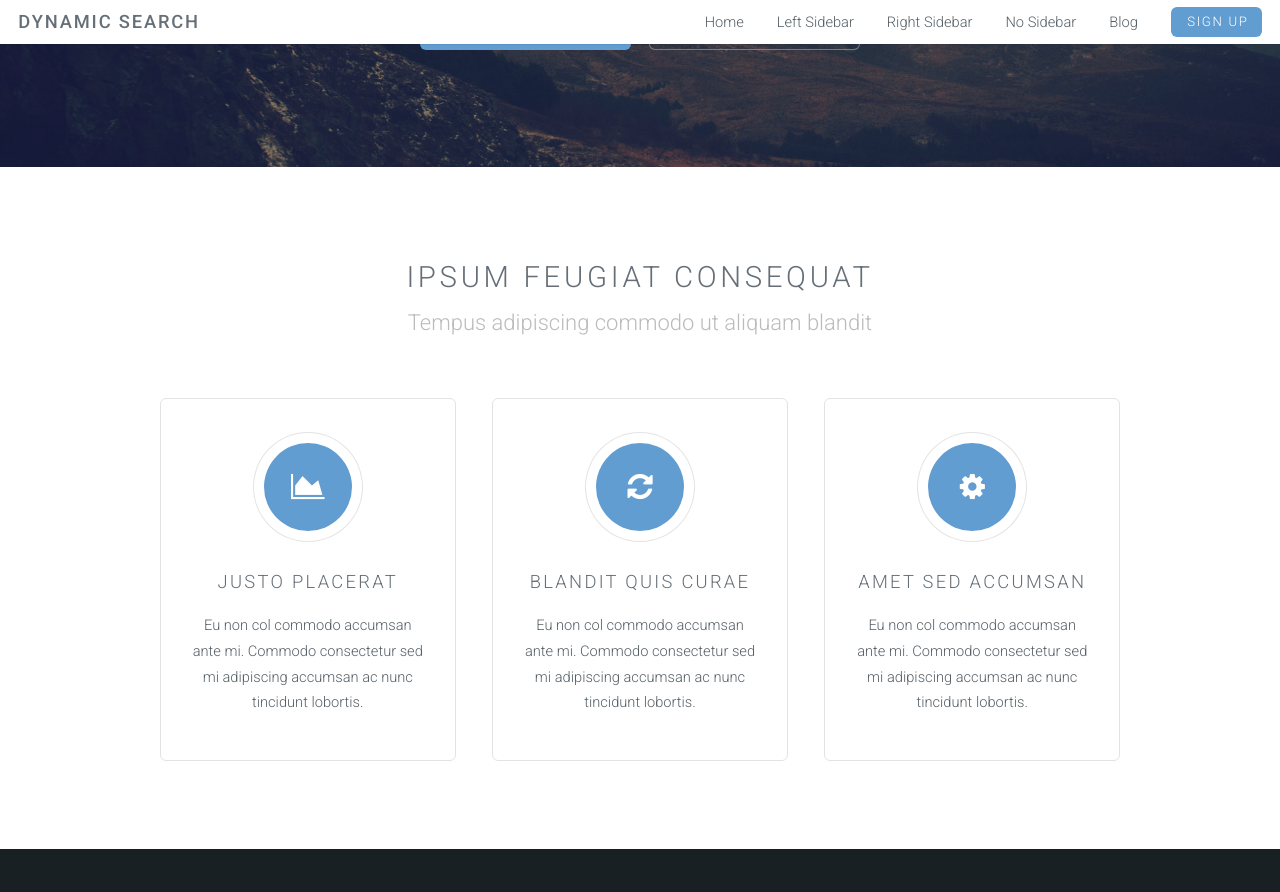
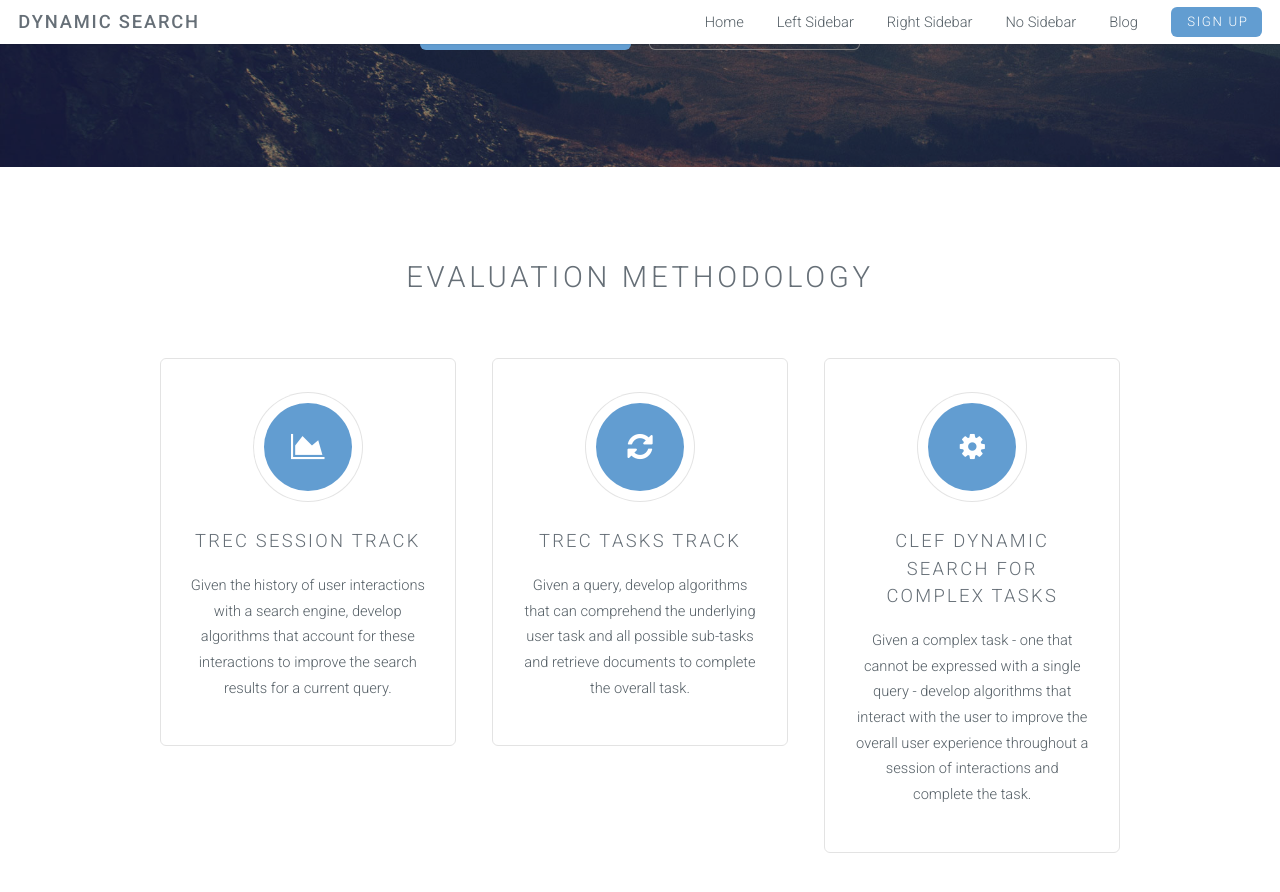
Before and after one commit to ekanou/dynamicsearch, a Jekyll site: the page built from index.html, in a window 1280 px wide and 900 px high, scrolled down 283 px. Shown: the top 892 px of the window. Built offline with Jekyll 4.4.1, drawn with Linux system fonts in a browser that asks for light colours.

Commit message:
Update index.html

```diff
--- a/index.html
+++ b/index.html
@@ -5,30 +5,29 @@ layout: landing-page
 		<!-- One -->
 			<section id="one" class="wrapper style1">
 				<header class="major">
-					<h2>Ipsum feugiat consequat</h2>
-					<p>Tempus adipiscing commodo ut aliquam blandit</p>
+					<h2>Evaluation Methodology</h2>
 				</header>
 				<div class="container">
 					<div class="row">
 						<div class="4u">
 							<section class="special box">
 								<i class="icon fa-area-chart major"></i>
-								<h3>Justo placerat</h3>
-								<p>Eu non col commodo accumsan ante mi. Commodo consectetur sed mi adipiscing accumsan ac nunc tincidunt lobortis.</p>
+								<h3>TREC Session Track</h3>
+								<p>Given the history of user interactions with a search engine, develop algorithms that account for these interactions to improve the search results for a current query.</p>
 							</section>
 						</div>
 						<div class="4u">
 							<section class="special box">
 								<i class="icon fa-refresh major"></i>
-								<h3>Blandit quis curae</h3>
-								<p>Eu non col commodo accumsan ante mi. Commodo consectetur sed mi adipiscing accumsan ac nunc tincidunt lobortis.</p>
+								<h3>TREC Tasks Track</h3>
+								<p>Given a query, develop algorithms that can comprehend the underlying user task and all possible sub-tasks and retrieve documents to complete the overall task.</p>
 							</section>
 						</div>
 						<div class="4u">
 							<section class="special box">
 								<i class="icon fa-cog major"></i>
-								<h3>Amet sed accumsan</h3>
-								<p>Eu non col commodo accumsan ante mi. Commodo consectetur sed mi adipiscing accumsan ac nunc tincidunt lobortis.</p>
+								<h3>CLEF Dynamic Search for Complex Tasks</h3>
+								<p>Given a complex task - one that cannot be expressed with a single query - develop algorithms that interact with the user to improve the overall user experience throughout a session of interactions and complete the task.</p>
 							</section>
 						</div>
 					</div>
```
